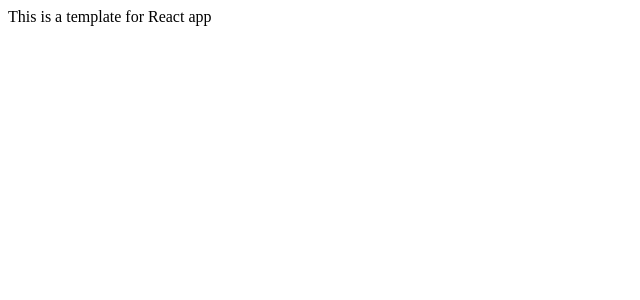
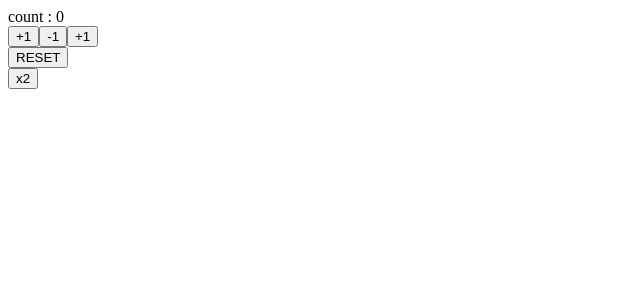
Before and after one commit to nhasumi/react-hooks, a React (Create React App) app in the folder react-hooks-101/: page / in a window 1280 px wide. Shown: the top 300 px of the page, without its empty margins (0-640 px from the left). Built offline with nearby package versions, Linux system fonts and the light colour scheme.

Commit message:
create hellow react-hooks

```diff
--- a/react-hooks-101/src/App.js
+++ b/react-hooks-101/src/App.js
@@ -1,11 +1,36 @@
-import React from 'react';
+import React , {useState} from 'react';
 
 
 const App = () => {
+  const [count, setCount] = useState(0)
+
+  const increment = () => {
+    setCount(count +1 )
+  }
+
+  const decrement = () =>{
+    setCount(count-1)
+  }
+
+  const incremant2 = () => {
+    setCount ((previousCount) => previousCount +1)
+  }
+  const reset = () => setCount(0)
+  const x2 = () => setCount(count*2)
+
   return (
+    <React.Fragment>
+    <div>count : {count}</div>
+    <button onClick={increment}>+1</button>
+    <button onClick={decrement}>-1</button>
+    <button onClick={incremant2}>+1</button>
     <div>
-     This is a template for React app
+    <button onClick={reset}>RESET</button>
     </div>
+    <div>
+    <button onClick={x2}>x2</button>
+    </div>
+    </React.Fragment>
   );
 }
 
```
